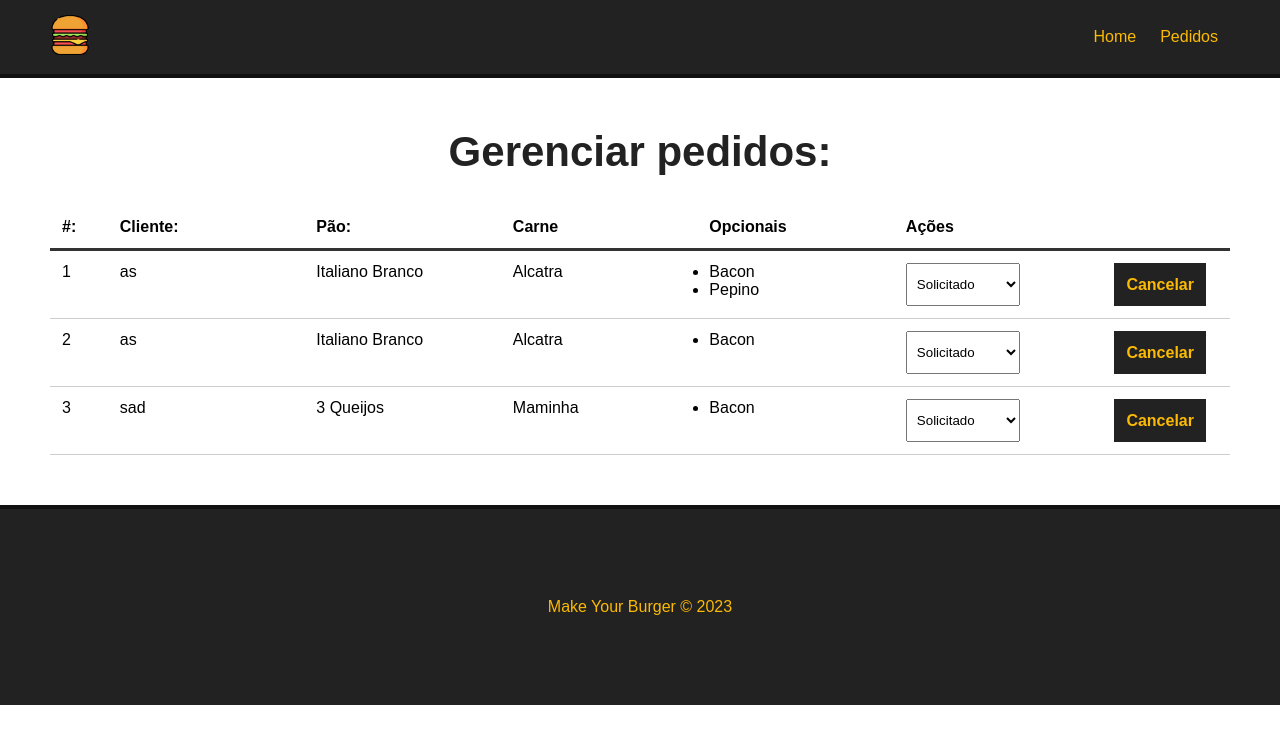
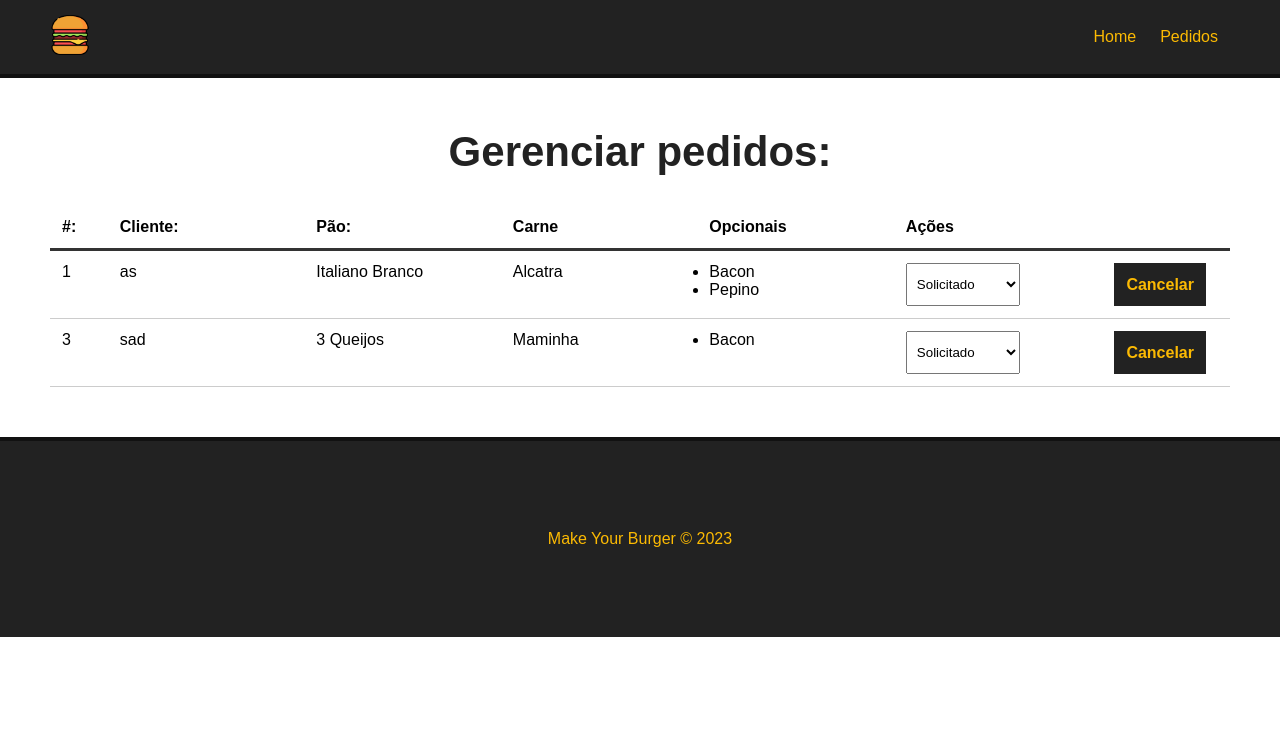
Before and after one commit to Lucassimon98/Make-Your-Burger, a Vue app: page /pedidos in a window 1280 px wide. Shown: the top 744 px of the page. Built offline with nearby package versions, Linux system fonts and the light colour scheme; data requests are answered from the project's data file.

Commit message:
Removendo pedidos do sistema

```diff
--- a/db/db.json
+++ b/db/db.json
@@ -90,16 +90,6 @@
       "id": 1
     },
     {
-      "nome": "as",
-      "carne": "Alcatra",
-      "pao": "Italiano Branco",
-      "opcionais": [
-        "Bacon"
-      ],
-      "status": "Solicitado",
-      "id": 2
-    },
-    {
       "nome": "sad",
       "carne": "Maminha",
       "pao": "3 Queijos",
--- a/src/components/Dashboard.vue
+++ b/src/components/Dashboard.vue
@@ -26,7 +26,7 @@
                             <option v-for="s in status" :key="s.id" value="s.tipo" :selected="burger.status == s.tipo">{{ s.tipo }}</option>
                         </select>
                     </div>
-                    <button class="delete-btn">Cancelar</button>
+                    <button class="delete-btn" @click="deleteBurger(burger.id)">Cancelar</button>
                 </div>
             </div>
         </div>
@@ -57,6 +57,16 @@
             const data = await req.json();
 
             this.status = data;
+        },
+        async deleteBurger(id) {
+            const req = await fetch("http://localhost:3000/burgers/"+id, {
+                method: "DELETE"
+            });
+            const res = await req.json();
+
+            //msg
+
+            this.getPedidos();
         }
     },
     mounted() {
```
